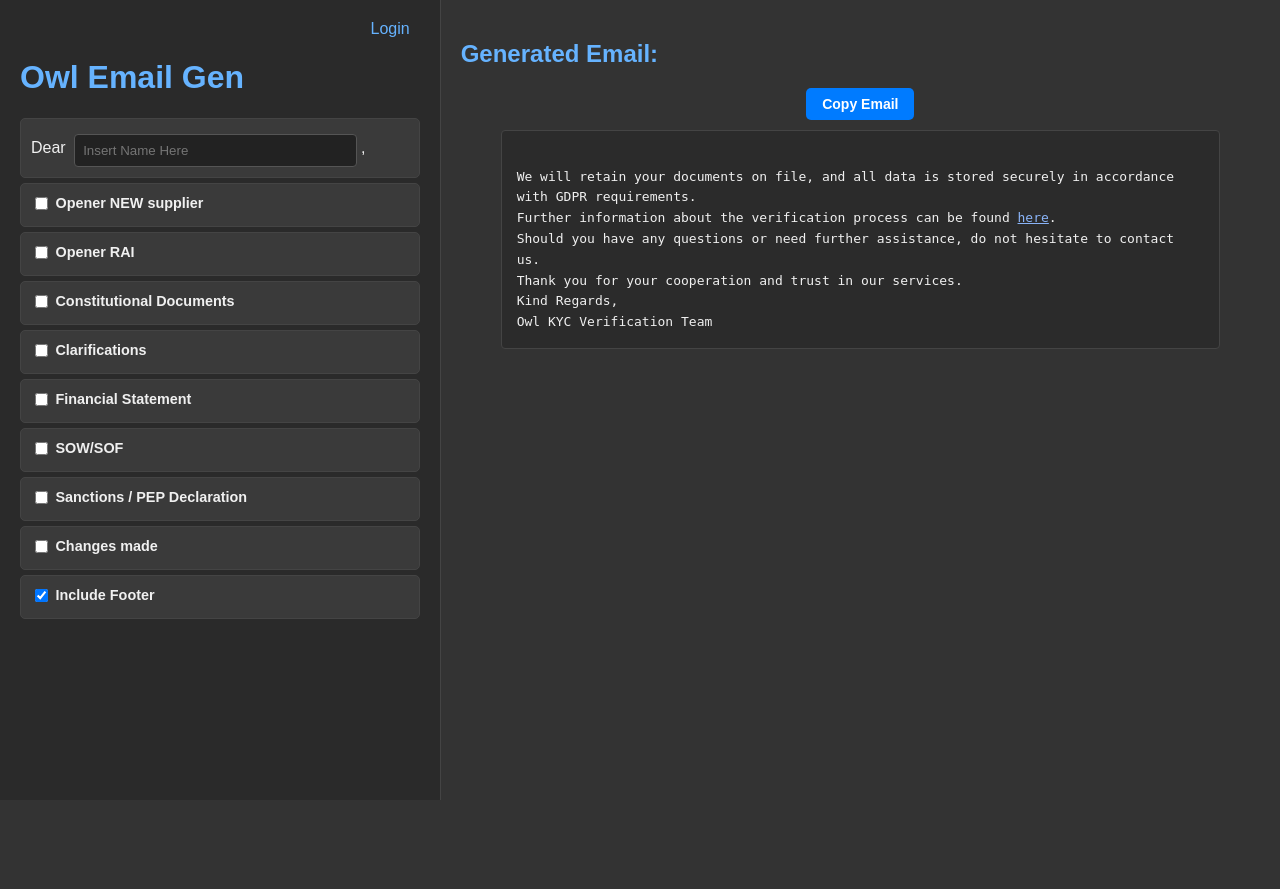
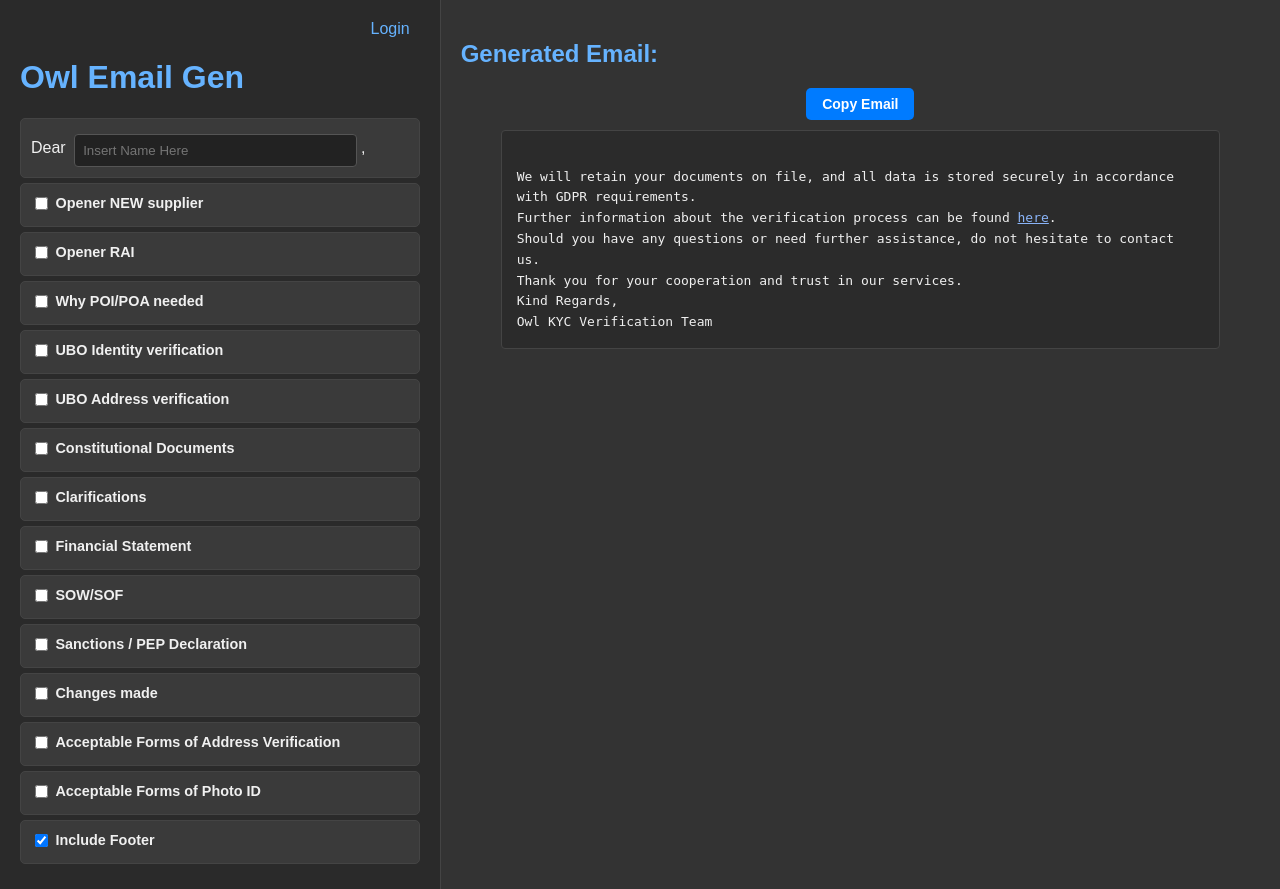
Before and after one commit to nturka/email-gen-final, a Flask app: template templates/main.html in a window 1280 px wide. Before the commit the page ends 800 px from the top, so only its background shows below. Run offline with Flask 3, Linux system fonts and the light colour scheme; the template is opened without the code that fills it: most values are stand-ins (such as "Sample title", 1, 10 or a date in 2020).

Commit message:
build: Restore all missing sections to final version

```diff
--- a/app.py
+++ b/app.py
@@ -4,146 +4,57 @@ from flask_login import LoginManager, UserMixin, login_user, logout_user, login_
 from werkzeug.security import generate_password_hash, check_password_hash
 import os
 
-# --- Flask App Configuration ---
 app = Flask(__name__)
-
-# Secret key for session management (IMPORTANT: Change this to a strong, random string in production!)
-app.config['SECRET_KEY'] = os.environ.get('SECRET_KEY', 'your_super_secret_key_here')
-# Database configuration (SQLite for simplicity)
+app.config['SECRET_KEY'] = os.environ.get('SECRET_KEY', 'a-super-secret-key')
 app.config['SQLALCHEMY_DATABASE_URI'] = 'sqlite:///site.db'
 app.config['SQLALCHEMY_TRACK_MODIFICATIONS'] = False
 
 db = SQLAlchemy(app)
-
-# --- Database Table Creation on App Startup ---
-# This block ensures database tables are created when the app starts up,
-# as Gunicorn imports and executes the global scope of app.py.
-# This is crucial for ephemeral SQLite on Render's free tier, as the database file
-# and its tables do not persist across restarts or deploys.
-with app.app_context():
-    db.create_all()
-    print("Database tables checked/created on app startup!")
-
 login_manager = LoginManager(app)
 login_manager.login_view = 'login'
-login_manager.login_message_category = 'info'
 
-# --- User Model for Database ---
 class User(db.Model, UserMixin):
     id = db.Column(db.Integer, primary_key=True)
     username = db.Column(db.String(20), unique=True, nullable=False)
     password_hash = db.Column(db.String(128), nullable=False)
-
     def set_password(self, password):
         self.password_hash = generate_password_hash(password)
-
     def check_password(self, password):
         return check_password_hash(self.password_hash, password)
 
-    def __repr__(self):
-        return f"User('{self.username}')"
+with app.app_context():
+    db.create_all()
 
-# --- Flask-Login User Loader ---
 @login_manager.user_loader
 def load_user(user_id):
     return db.session.get(User, int(user_id))
 
-# --- Routes ---
-
-@app.route('/', methods=['GET'])
+@app.route('/')
 @login_required
 def index():
-    return render_template('main.html', current_user=current_user) # Ensure this renders main.html
+    return render_template('main.html')
 
-# --- User Registration Route (REMOVED FOR MANUAL CREATION) ---
-# The public /register route is removed to restrict who can create accounts.
-# Users will now be created manually by the administrator.
-# @app.route('/register', methods=['GET', 'POST'])
-# def register():
-#     if current_user.is_authenticated:
-#         return redirect(url_for('index'))
-#     if request.method == 'POST':
-#         username = request.form.get('username')
-#         password = request.form.get('password')
-#         if not username or not password:
-#             flash('Username and password are required!', 'danger')
-#             return render_template('register.html')
-#         existing_user = User.query.filter_by(username=username).first()
-#         if existing_user:
-#             flash('Username already exists. Please choose a different one.', 'warning')
-#             return render_template('register.html')
-#         new_user = User(username=username)
-#         new_user.set_password(password)
-#         db.session.add(new_user)
-#         db.session.commit()
-#         flash('Registration successful! You can now log in.', 'success')
-#         return redirect(url_for('login'))
-#     return render_template('register.html')
-
-# --- User Login Route ---
 @app.route('/login', methods=['GET', 'POST'])
 def login():
     if current_user.is_authenticated:
         return redirect(url_for('index'))
-
     if request.method == 'POST':
         username = request.form.get('username')
         password = request.form.get('password')
-
         user = User.query.filter_by(username=username).first()
         if user and user.check_password(password):
             login_user(user)
-            flash('Logged in successfully!', 'success')
-            next_page = request.args.get('next')
-            return redirect(next_page or url_for('index'))
+            return redirect(url_for('index'))
         else:
-            flash('Invalid username or password. Please try again.', 'danger')
-            return render_template('login.html')
-
+            flash('Invalid username or password.', 'danger')
     return render_template('login.html')
 
-# --- User Logout Route ---
 @app.route('/logout')
 @login_required
 def logout():
     logout_user()
-    flash('You have been logged out.', 'info')
     return redirect(url_for('login'))
 
-# --- Manual User Creation Function (Run LOCALLY ONCE for each user) ---
-# This function is NOT part of the web application routes.
-# You run this directly from your terminal to add users to the database.
-def create_initial_users():
-    with app.app_context():
-        # Create database tables if they don't exist (important for local first run)
-        db.create_all()
-        print("Database tables checked/created locally.")
-
-        username = input("Enter username for new user: ")
-        password = input(f"Enter password for {username}: ")
-
-        existing_user = User.query.filter_by(username=username).first()
-        if existing_user:
-            print(f"User '{username}' already exists. Skipping creation.")
-        else:
-            new_user = User(username=username)
-            new_user.set_password(password)
-            db.session.add(new_user)
-            db.session.commit()
-            print(f"User '{username}' created successfully!")
-
-# --- Main Application Run (for local development or manual commands) ---
-# This entire block is commented out when deploying to Render,
-# as Gunicorn will be responsible for starting the app.
-# When running locally to create users, you uncomment 'create_initial_users()'.
-# When running locally for development, you uncomment 'app.run(debug=True)'.
-#
-# To use this block locally:
-# 1. Uncomment the 'if __name__ == "__main__":' line.
-# 2. Uncomment EITHER 'app.run(debug=True)' OR 'create_initial_users()', but NOT both at once.
-# 3. Save app.py and run 'python app.py' in your terminal.
-# 4. Re-comment the lines before pushing to Render.
-#
-if __name__ == '__main__':
-    app.run(debug=True)
-    # create_initial_users()
+# To run locally for testing, uncomment the block below
+# if __name__ == '__main__':
+#     app.run(debug=True)
--- a/templates/main.html
+++ b/templates/main.html
@@ -46,6 +46,27 @@
             </div>
 
             <div class="section-header">
+                <input type="checkbox" id="why_poi_poa_needed" name="why_poi_poa_needed">
+                <label for="why_poi_poa_needed">Why POI/POA needed</label>
+            </div>
+
+            <div class="section-header">
+                <input type="checkbox" id="ubo_identity_verification_main" name="ubo_identity_verification_main">
+                <label for="ubo_identity_verification_main">UBO Identity verification</label>
+                <div class="subcategory-content">
+                    <div class="subheader">
+                        <label for="ubo_identity_company_name">Company Name:</label>
+                        <input type="text" id="ubo_identity_company_name" name="ubo_identity_company_name" placeholder="Insert Company Name (XXX)">
+                    </div>
+                </div>
+            </div>
+
+            <div class="section-header">
+                <input type="checkbox" id="ubo_address_verification" name="ubo_address_verification">
+                <label for="ubo_address_verification">UBO Address verification</label>
+            </div>
+
+            <div class="section-header">
                 <input type="checkbox" id="constitutional_documents_main" name="constitutional_documents_main">
                 <label for="constitutional_documents_main">Constitutional Documents</label>
                 <div class="subcategory-content">
@@ -65,14 +86,6 @@
                 <label for="clarifications_main">Clarifications</label>
                 <div class="subcategory-content">
                     <div class="subheader">
-                        <input type="checkbox" name="clarification_type" value="ownership_structure">
-                        <label>Ownership Structure</label>
-                    </div>
-                    <div class="subheader">
-                        <input type="checkbox" name="clarification_type" value="address">
-                        <label>Address</label>
-                    </div>
-                    <div class="subheader">
                         <label>Business Name Discrepancy:</label>
                         <input type="text" name="clarification_biz_name_xxx" placeholder="Bank Statement Name (XXX)">
                         <input type="text" name="clarification_biz_name_yyy" placeholder="Your Entity Name (YYY)">
@@ -80,6 +93,14 @@
                     <div class="subheader">
                         <label>Business Activity Update:</label>
                         <input type="text" name="clarification_activity_xxx" placeholder="Original Business Activity">
+                    </div>
+                    <div class="subheader">
+                        <input type="checkbox" name="clarification_type" value="ownership_structure">
+                        <label>Ownership Structure</label>
+                    </div>
+                    <div class="subheader">
+                        <input type="checkbox" name="clarification_type" value="address">
+                        <label>Address</label>
                     </div>
                      <div class="subheader">
                         <input type="checkbox" name="clarification_type" value="nationality_residency">
@@ -143,6 +164,16 @@
             </div>
 
             <div class="section-header">
+                <input type="checkbox" id="acceptable_address_verification" name="acceptable_address_verification">
+                <label for="acceptable_address_verification">Acceptable Forms of Address Verification</label>
+            </div>
+
+            <div class="section-header">
+                <input type="checkbox" id="acceptable_photo_id" name="acceptable_photo_id">
+                <label for="acceptable_photo_id">Acceptable Forms of Photo ID</label>
+            </div>
+
+            <div class="section-header">
                 <input type="checkbox" id="include_footer" name="include_footer" checked>
                 <label for="include_footer">Include Footer</label>
             </div>
@@ -166,6 +197,9 @@ Kind Regards,
 Owl KYC Verification Team\n`,
             "opener_new_supplier": "Thank you for your application.\nIn order to proceed, we kindly request the following information:\n",
             "opener_rai": "Thank you for your email.\nIn order to proceed, we kindly request the following information:\n",
+            "why_poi_poa_needed": "We understand your concerns and would like to provide some clarity regarding our request. We are obligated to conduct enhanced due diligence in accordance with regulatory standards. These regulations require us to identify and verify any individual who owns or controls 25% or more of a business.\nThe identification and verification process involves confirming the identity of the individuals and their residential addresses. Identity is verified through the secure links provided, which authenticate a valid form of photo ID and include liveness checks. Residential addresses are verified via the proof of address documents submitted.\nWe will retain the proof of identity and address on file, and all data is stored securely in accordance with GDPR requirements.\nFurther information about the verification process can be found here.\n",
+            "ubo_identity_verification": "As the ultimate beneficial owner of {{company_name}}, please provide valid photo identification for identity verification purposes. A valid form of photo identification will be required to complete this process. Please refer to the list of acceptable forms of photo ID below.\n",
+            "ubo_address_verification": "We require a document verifying your current residential address, issued within the past three months. This can be submitted via return email. Acceptable forms of address verification are listed below.\n",
             "memorandum_articles": "As part of our due diligence and compliance procedures, we kindly request that you provide a copy of your company’s Memorandum and Articles of Association at your earliest convenience.\n",
             "certificate_incorporation": "As part of our compliance and verification process, we kindly request a copy of your company’s Certificate of Incorporation at your earliest convenience.\n",
             "ownership_structure": "We kindly request further clarification on the company’s Ownership Structure, along with an updated list of shareholders holding 25% or more of the share capital. Please also provide a company organization chart that clearly outlines the ownership hierarchy, including any intermediate entities and the ultimate beneficial owners. To assist with this, we ask that you share the latest version of the Ultimate Beneficial Owner (UBO) Share Register via return email.\n",
@@ -180,7 +214,9 @@ Owl KYC Verification Team\n`,
             "address_change": "We would like to confirm that we have successfully changed your address to reflect the details provided in your documents and our records have been updated accordingly.\n",
             "eircode_change": "We would like to confirm that we have successfully changed your Eircode to reflect the details provided in your documents and our records have been updated accordingly.\n",
             "tin_change": "We wish to inform you that we have updated the Tax Identification Number (TIN) in our system to reflect the documentation you provided, in line with our internal records.\n",
-            "registration_number_change": "We would like to confirm that your company’s registration number has been successfully updated in our records to reflect the information provided in your documentation.\n"
+            "registration_number_change": "We would like to confirm that your company’s registration number has been successfully updated in our records to reflect the information provided in your documentation.\n",
+            "acceptable_address_verification": "Acceptable Forms of Address Verification:\n⦁\tA bank statement issued to your residential address within the last three months. (Sensitive details such as transaction values may be redacted, but the name, address, account name, and IBAN/account number must remain visible.); or\n⦁\tA utility bill issued to your residential address within the last three months.\n",
+            "acceptable_photo_id": "Acceptable Forms of Photo ID:\n⦁\tA valid passport; or\n⦁\tA valid photo card driving license issued by an EU/EEA Member State; or\n⦁\tA valid government-issued ID card from an EU/EEA Member State.\n"
         };
 
         function generateEmail() {
@@ -197,6 +233,27 @@ Owl KYC Verification Team\n`,
             // Openers
             if (data.get('opener_new_supplier')) emailParts.push(EMAIL_TEMPLATES['opener_new_supplier']);
             if (data.get('opener_rai')) emailParts.push(EMAIL_TEMPLATES['opener_rai']);
+
+            // Why POI/POA needed
+            if (data.get('why_poi_poa_needed')) {
+                emailParts.push(EMAIL_TEMPLATES['why_poi_poa_needed']);
+            }
+
+            // UBO Identity Verification
+            if (data.get('ubo_identity_verification_main')) {
+                const companyName = data.get('ubo_identity_company_name')?.trim();
+                if (companyName) {
+                    emailParts.push(EMAIL_TEMPLATES['ubo_identity_verification'].replace('{{company_name}}', companyName));
+                } else {
+                    // Push template with placeholder if no company name is entered but box is checked
+                    emailParts.push(EMAIL_TEMPLATES['ubo_identity_verification'].replace('{{company_name}}', 'XXX'));
+                }
+            }
+
+            // UBO Address Verification
+            if (data.get('ubo_address_verification')) {
+                 emailParts.push(EMAIL_TEMPLATES['ubo_address_verification']);
+            }
 
             // Constitutional Docs
             if (data.get('constitutional_documents_main')) {
@@ -265,10 +322,17 @@ Owl KYC Verification Team\n`,
                 });
             }
 
-            // Footer
+            // Acceptable Forms
+            if (data.get('acceptable_address_verification')) emailParts.push(EMAIL_TEMPLATES['acceptable_address_verification']);
+            if (data.get('acceptable_photo_id')) emailParts.push(EMAIL_TEMPLATES['acceptable_photo_id']);
+
+
+            // Footer and final render
             let emailBody = emailParts.join('\n');
             if (data.get('include_footer')) {
-                emailBody += EMAIL_TEMPLATES['footer'];
+                let footerTemplate = EMAIL_TEMPLATES['footer'];
+                let linkedFooter = footerTemplate.replace('here', '<a href="https://help.supplier.viator.com/en/articles/363-account-verification-for-suppliers-using-owl-payments-europe" target="_blank" rel="noopener noreferrer">here</a>');
+                emailBody += linkedFooter;
             }
 
             document.getElementById('generated_email_display').innerHTML = emailBody.replace(/\n/g, '<br>');
```
Also changed, not shown: requirements.txt (line endings or trailing spaces).
